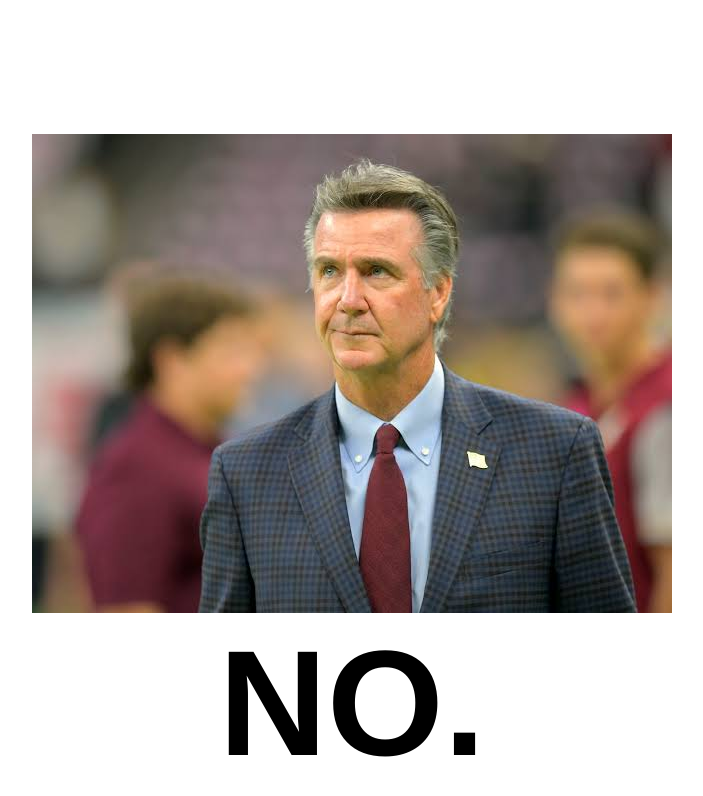
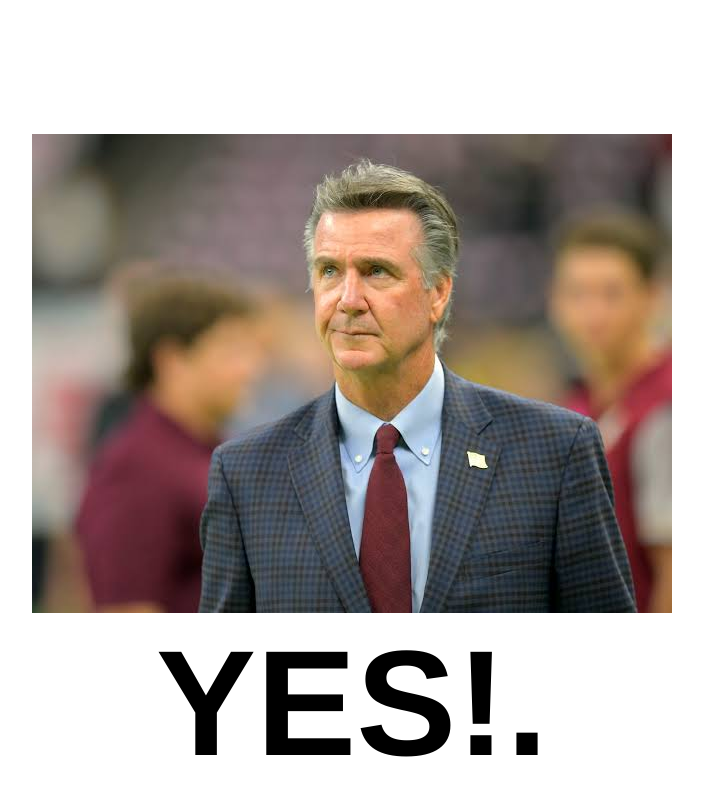
Before and after one commit to swolfand/firebruceallen, a plain HTML site: page index.html in a window 1280 px wide. Shown: the whole page, without its empty margins (288-991 px from the left). Drawn offline with Linux system fonts and the light colour scheme.

Commit message:
Update index.html

```diff
--- a/index.html
+++ b/index.html
@@ -42,7 +42,7 @@ text-align: center;
 <div class="content">
 <img id="main-img" src="/images.jpeg">
 <h1>
-NO.
+YES!.
 </h1>
 <div>
 </div>
```
